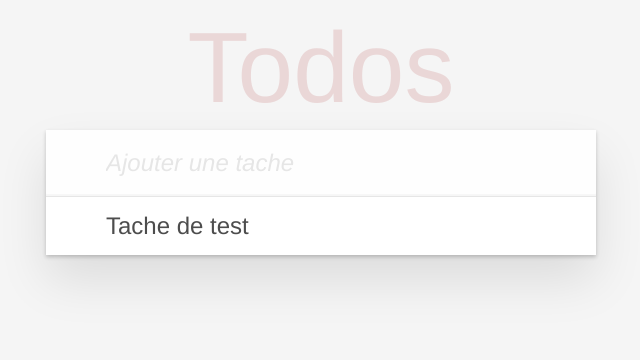
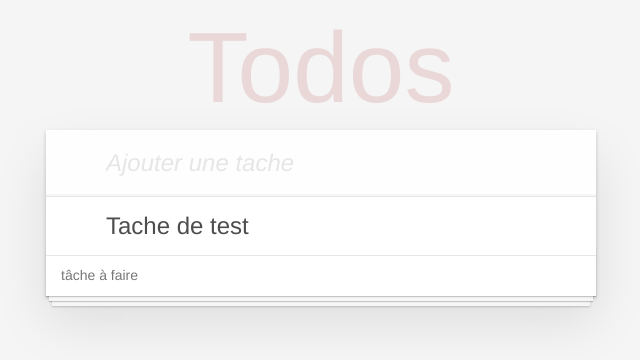
Before and after one commit to amacabr2/gfk_js_vuejs_todolist, a Vue app: page / in a window 1280 px wide. Shown: the top 360 px of the page, without its empty margins (319-959 px from the left). Built offline with nearby package versions, Linux system fonts and the light colour scheme; the HTML template or start-up script is replaced by a standard one.

Commit message:
Add footer

```diff
--- a/src/components/Todos.vue
+++ b/src/components/Todos.vue
@@ -9,7 +9,7 @@
 
         <div class="main">
             <ul class="todo-list">
-                <li class="todo" v-for="todo in todos">
+                <li class="todo" v-for="todo in todos" :class="{completed: todo.completed}">
                     <div class="view">
                         <input type="checkbox" v-model="todo.completed" class="toggle">
                         <label>{{ todo.name }}</label>
@@ -17,6 +17,10 @@
                 </li>
             </ul>
         </div>
+
+        <footer class="footer">
+            <span class="todo-count"><strong>{{ remaining }}</strong>tâche à faire</span>
+        </footer>
 
     </section>
 
@@ -31,7 +35,7 @@
         return {
           todos: [{
             name: 'Tache de test',
-            complete: false
+            completed: false
           }],
           newTodo: ''
         }
```
